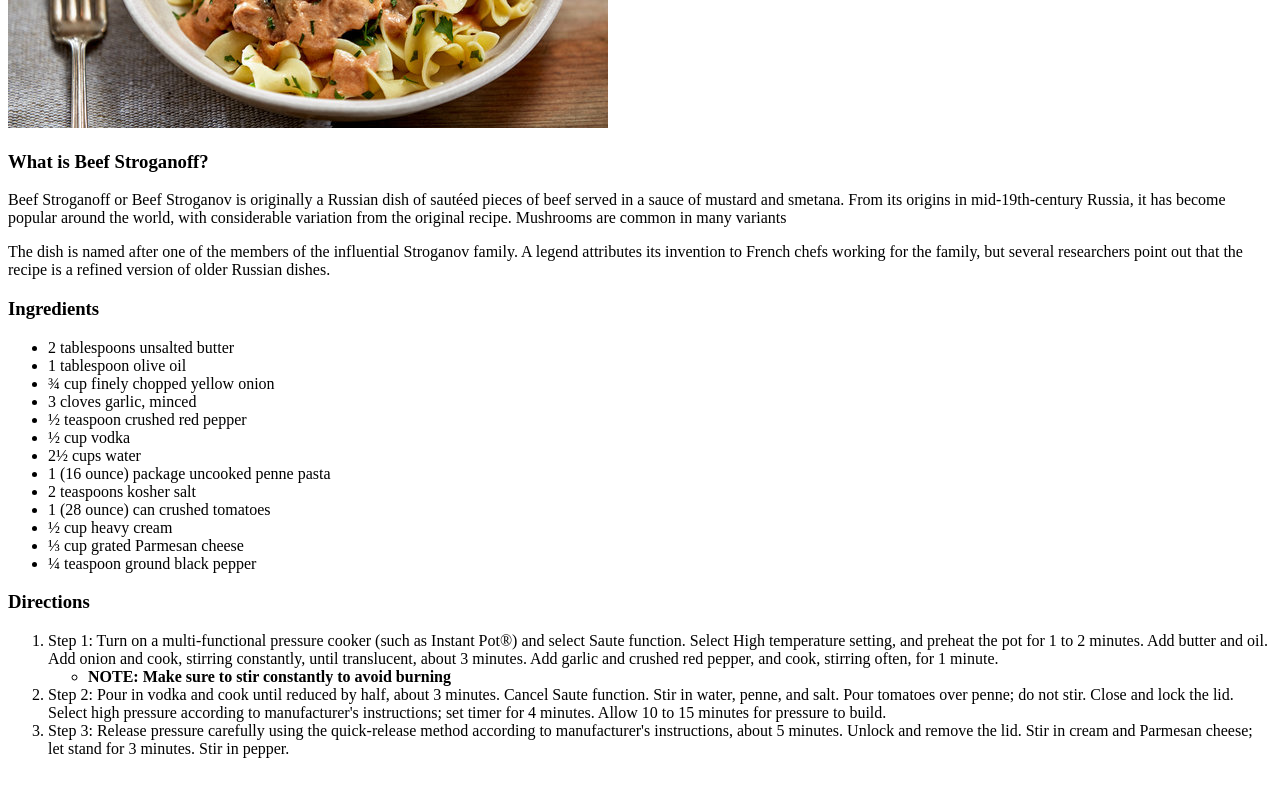
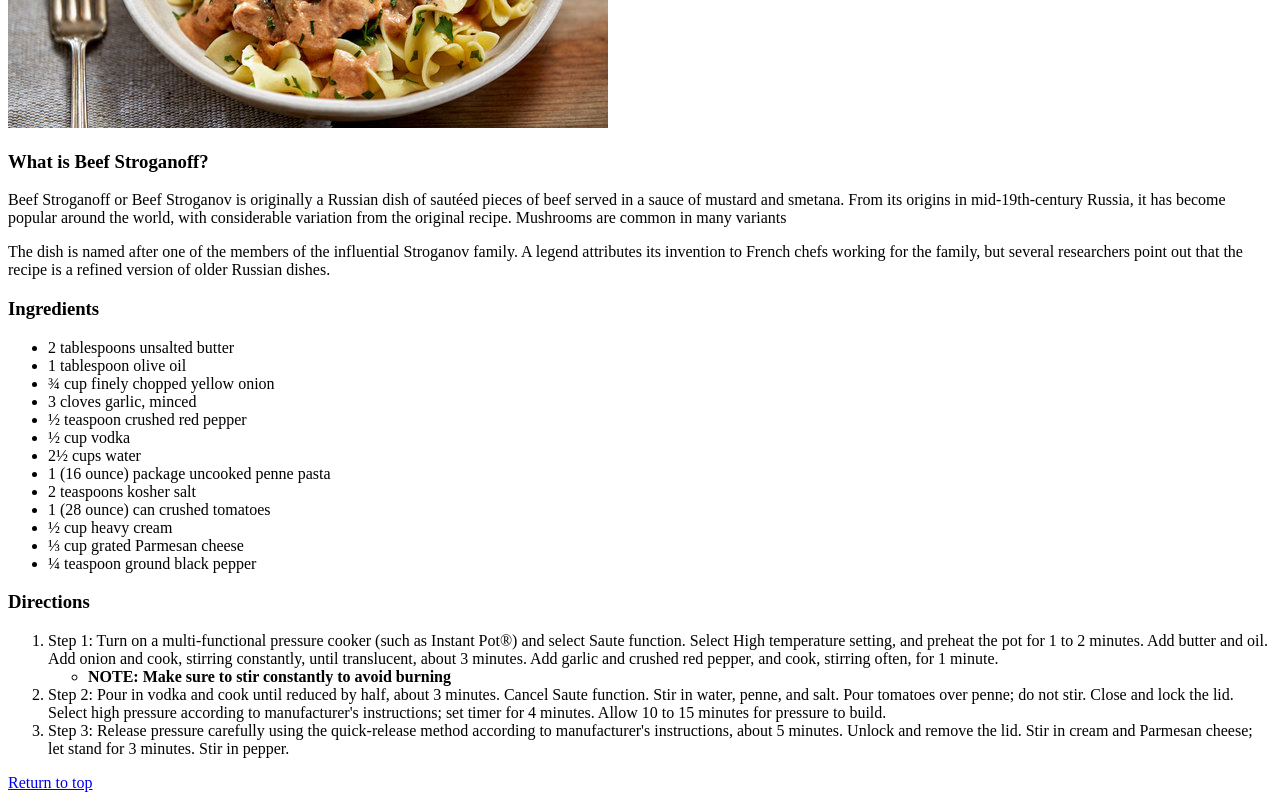
Before and after one commit to shucksow/odin-recipes, a plain HTML site: page recipes/beef-stroganoff.html in a window 1280 px wide. Shown: the part 352-1152 px from the top of the page. Before the commit the page ends 1126 px from the top, so only its background shows below. Drawn offline with Linux system fonts and the light colour scheme.

Commit message:
Add return to top button

```diff
--- a/recipes/beef-stroganoff.html
+++ b/recipes/beef-stroganoff.html
@@ -37,5 +37,6 @@
                 <li>Step 2: Pour in vodka and cook until reduced by half, about 3 minutes. Cancel Saute function. Stir in water, penne, and salt. Pour tomatoes over penne; do not stir. Close and lock the lid. Select high pressure according to manufacturer's instructions; set timer for 4 minutes. Allow 10 to 15 minutes for pressure to build.</li>
                 <li>Step 3: Release pressure carefully using the quick-release method according to manufacturer's instructions, about 5 minutes. Unlock and remove the lid. Stir in cream and Parmesan cheese; let stand for 3 minutes. Stir in pepper. </li>
             </ol>
+        <a href="beef-stroganoff.html">Return to top</a>
     </body>
 </html>
```
